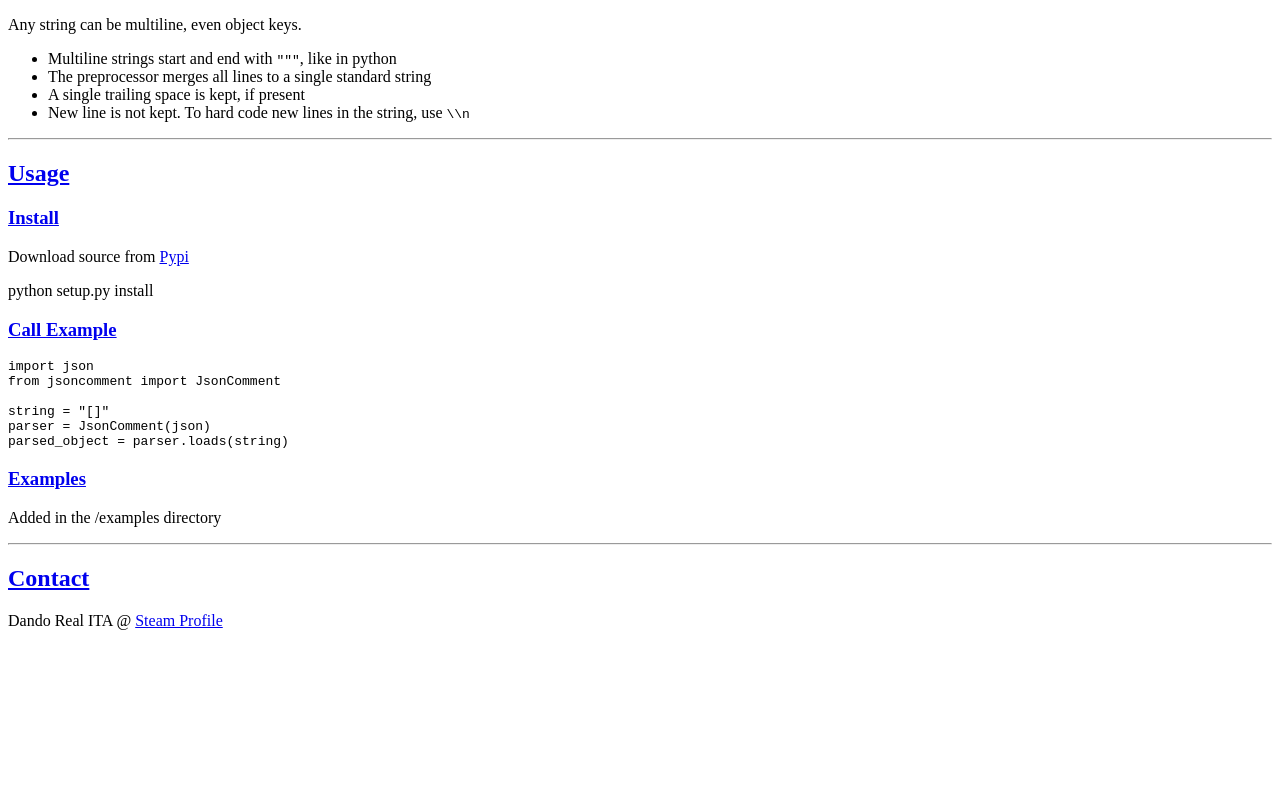
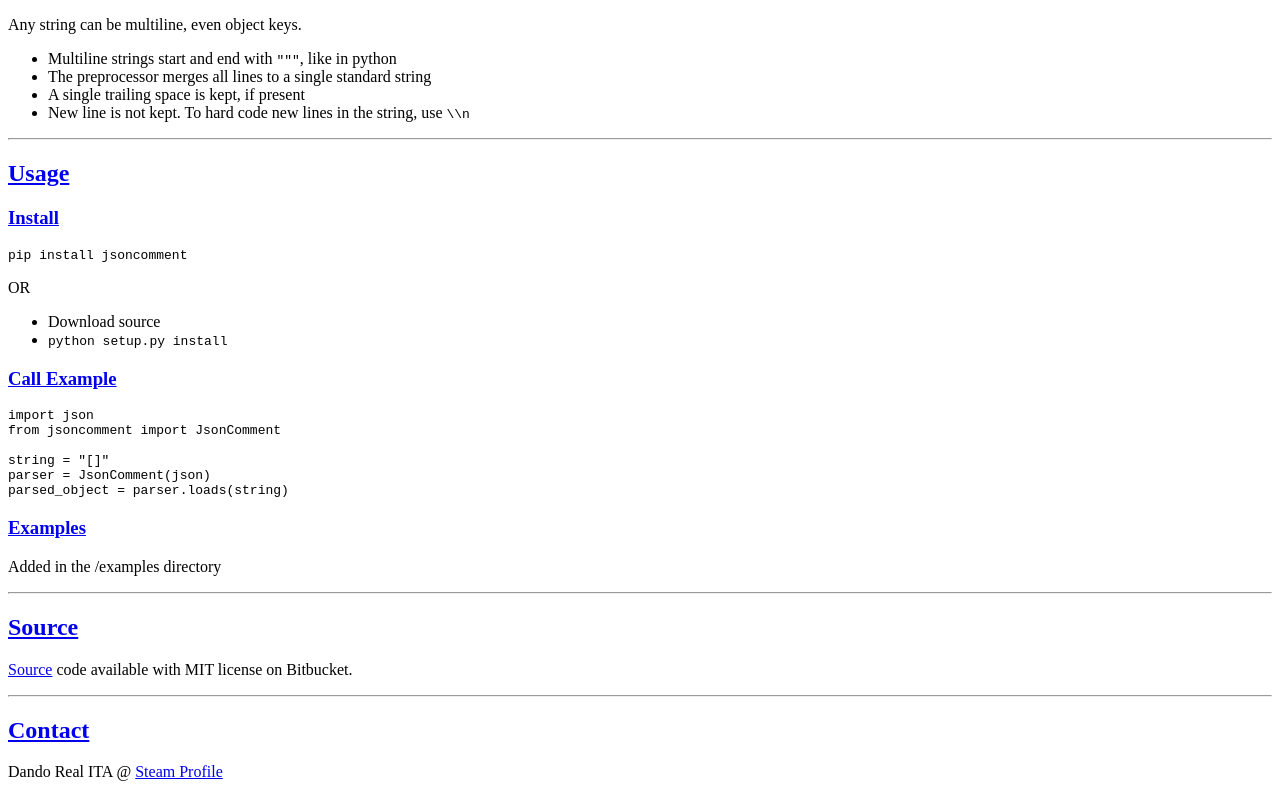
Before and after one commit to mdamien/json-comment, a plain HTML site: page doc/index.html in a window 1280 px wide. Shown: the part 748-1545 px from the top of the page. Before the commit the page ends 1394 px from the top, so only its background shows below. Drawn offline with Linux system fonts and the light colour scheme.

Commit message:
- Corrected Pypi "pip install jsoncomment" error

```diff
--- a/doc/index.html
+++ b/doc/index.html
@@ -37,8 +37,12 @@
 <hr />
 <h2 id="usage"><a href="#usage">Usage</a></h2>
 <h3 id="install"><a href="#install">Install</a></h3>
-<p>Download source from <a href="https://pypi.python.org/pypi/jsoncomment">Pypi</a></p>
-<p>python setup.py install</p>
+<p><code>pip install jsoncomment</code></p>
+<p>OR</p>
+<ul>
+<li>Download source</li>
+<li><code>python setup.py install</code></li>
+</ul>
 <h3 id="call-example"><a href="#call-example">Call Example</a></h3>
 <pre><code>import json
 from jsoncomment import JsonComment
@@ -49,5 +53,8 @@ parsed_object = parser.loads(string)</code></pre>
 <h3 id="examples"><a href="#examples">Examples</a></h3>
 <p>Added in the /examples directory</p>
 <hr />
+<h2 id="source"><a href="#source">Source</a></h2>
+<p><a href="https://bitbucket.org/Dando_Real_ITA/json-comment/overview">Source</a> code available with MIT license on Bitbucket.</p>
+<hr />
 <h2 id="contact"><a href="#contact">Contact</a></h2>
 <p>Dando Real ITA @ <a href="http://steamcommunity.com/id/dandorealita">Steam Profile</a></p>
```
Also changed, not shown: 3 other files.
